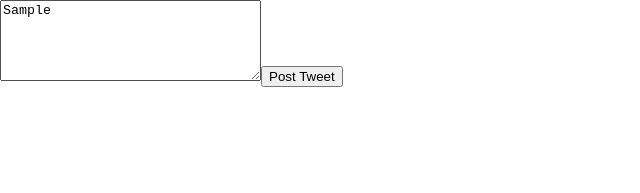
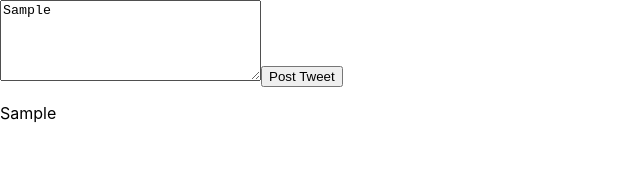
Before and after one commit to rahuls360/twitter-feed, a React (Create React App) app: page / in a window 1280 px wide. Both pictures are taken after typing "Sample" into the empty fields and a click on the input "Post Tweet". Shown: the top 193 px of the page, without its empty margins (0-640 px from the left). Built offline with nearby package versions, Linux system fonts and the light colour scheme.

Commit message:
Post Tweets displays the tweets below

```diff
--- a/src/App.js
+++ b/src/App.js
@@ -1,5 +1,6 @@
 import React, { Component } from 'react';
 import PostTweet from './components/PostTweet';
+import Tweet from './components/Tweet';
 
 class App extends Component {
   state = {
@@ -17,6 +18,7 @@ class App extends Component {
     return (
       <>
         <PostTweet addTweet={this.addTweet}></PostTweet>
+        {Object.keys(this.state.tweets).map((key)=> <Tweet tweets={this.state.tweets} key={key} index={key}></Tweet>)}
       </>
     );
   }
--- /dev/null
+++ b/src/components/Tweet.js
@@ -0,0 +1,9 @@
+import React from 'react';
+
+class Tweet extends React.Component{
+    render(){
+        return <p>{this.props.tweets[this.props.index]}</p>
+    }
+}
+
+export default Tweet;
```
